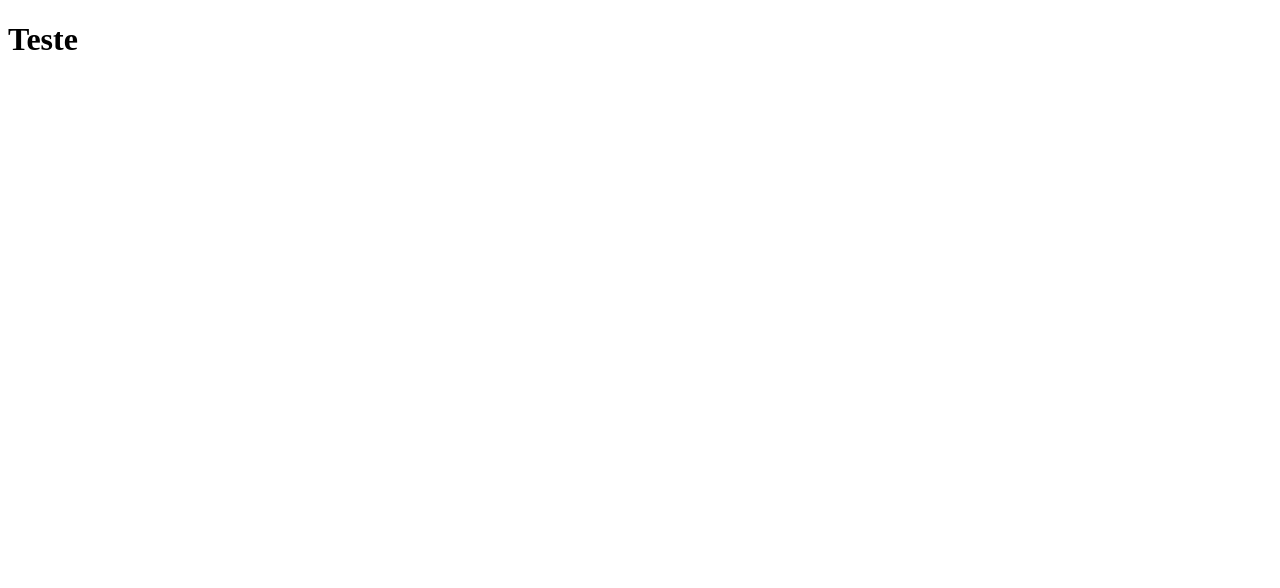
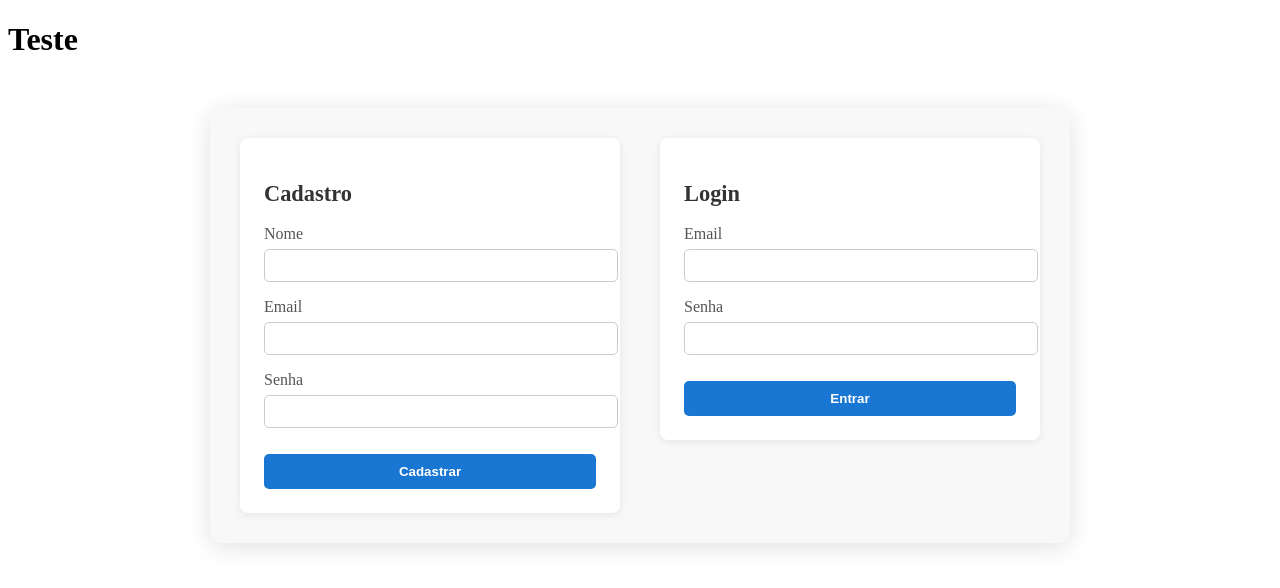
Before and after one commit to Lucas-dirbal/BD, a website: page index.html in a window 1280 px wide. Drawn offline with Linux system fonts and the light colour scheme.

```diff
--- a/index.html
+++ b/index.html
@@ -4,8 +4,74 @@
     <meta charset="UTF-8">
     <meta name="viewport" content="width=, initial-scale=1.0">
     <title>Teste de BD</title>
+    <link rel="stylesheet" href="style.css">
 </head>
 <body>
     <h1>Teste</h1>
+
+    <div class="container-main">
+        <div class="container-cadastro">
+            <h2>Cadastro</h2>
+            <form>
+                <div class="form-group">
+                    <label for="cadastro-nome">Nome</label>
+                    <input type="text" id="cadastro-nome" name="nome">
+                </div>
+                <div class="form-group">
+                    <label for="cadastro-email">Email</label>
+                    <input type="email" id="cadastro-email" name="email">
+                </div>
+                <div class="form-group">
+                    <label for="cadastro-senha">Senha</label>
+                    <input type="password" id="cadastro-senha" name="senha">
+                </div>
+                <button type="submit">Cadastrar</button>
+            </form>
+        </div>
+        <div class="container-login">
+            <h2>Login</h2>
+            <form>
+                <div class="form-group">
+                    <label for="login-email">Email</label>
+                    <input type="email" id="login-email" name="email">
+                </div>
+                <div class="form-group">
+                    <label for="login-senha">Senha</label>
+                    <input type="password" id="login-senha" name="senha">
+                </div>
+                <button type="submit">Entrar</button>
+            </form>
+        </div>
+    </div>
+    <script>
+document.querySelector('.container-cadastro form').addEventListener('submit', async function(e) {
+    e.preventDefault();
+    const nome = document.getElementById('cadastro-nome').value;
+    const email = document.getElementById('cadastro-email').value;
+    const senha = document.getElementById('cadastro-senha').value;
+
+    const res = await fetch('/api/cadastro', {
+        method: 'POST',
+        headers: {'Content-Type': 'application/json'},
+        body: JSON.stringify({ nome, email, senha })
+    });
+    const data = await res.json();
+    alert(data.message);
+});
+
+document.querySelector('.container-login form').addEventListener('submit', async function(e) {
+    e.preventDefault();
+    const email = document.getElementById('login-email').value;
+    const senha = document.getElementById('login-senha').value;
+
+    const res = await fetch('/api/login', {
+        method: 'POST',
+        headers: {'Content-Type': 'application/json'},
+        body: JSON.stringify({ email, senha })
+    });
+    const data = await res.json();
+    alert(data.message);
+});
+</script>
 </body>
 </html>
--- a/package.json
+++ b/package.json
@@ -11,6 +11,7 @@
   "author": "",
   "license": "ISC",
   "dependencies": {
-    "express": "^5.1.0"
+    "express": "^5.1.0",
+    "sqlite3": "^5.1.7"
   }
 }
--- a/style.css
+++ b/style.css
@@ -0,0 +1,63 @@
+/* Container principal centralizado */
+.container-main {
+    width: 800px;
+    margin: 50px auto;
+    padding: 30px;
+    background: #f8f8f8;
+    border-radius: 12px;
+    box-shadow: 0 4px 24px rgba(0,0,0,0.12);
+    display: flex;
+    gap: 40px;
+    justify-content: center;
+    align-items: flex-start;
+}
+
+/* Containers internos */
+.container-cadastro, .container-login {
+    flex: 1;
+    background: #fff;
+    border-radius: 8px;
+    box-shadow: 0 2px 8px rgba(0,0,0,0.08);
+    padding: 24px;
+    min-width: 300px;
+}
+
+.container-cadastro h2, .container-login h2 {
+    margin-bottom: 18px;
+    font-size: 1.4em;
+    color: #333;
+}
+
+.form-group {
+    margin-bottom: 16px;
+}
+
+.form-group label {
+    display: block;
+    margin-bottom: 6px;
+    color: #555;
+}
+
+.form-group input {
+    width: 100%;
+    padding: 8px 10px;
+    border: 1px solid #ccc;
+    border-radius: 5px;
+}
+
+button {
+    width: 100%;
+    padding: 10px;
+    background: #1976d2;
+    color: #fff;
+    border: none;
+    border-radius: 5px;
+    font-weight: bold;
+    cursor: pointer;
+    margin-top: 10px;
+    transition: background 0.2s;
+}
+
+button:hover {
+    background: #1565c0;
+}
```
Also changed, not shown: server.js (+49 -14 lines), 1 other file.
